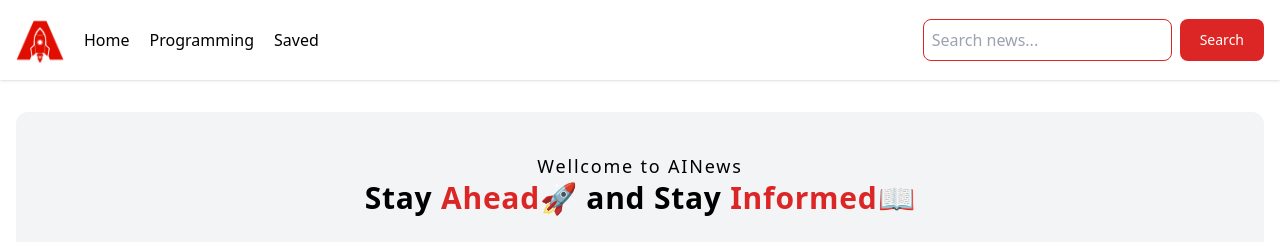
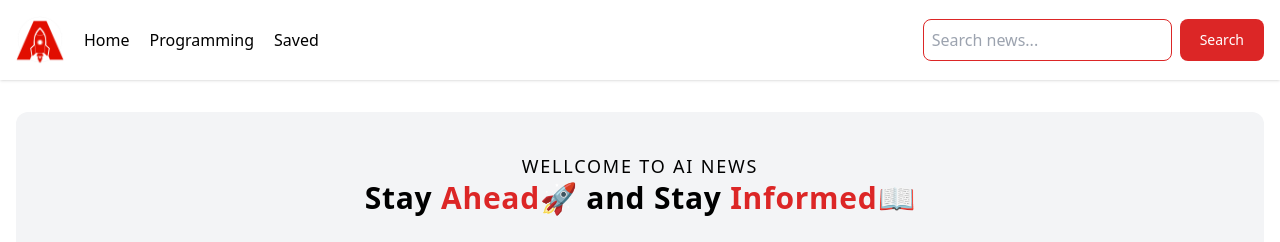
Before and after one commit to yeremiapotu/final-project, a React (Vite) app: page / in a window 1280 px wide. Shown: the top 242 px of the page. Built offline with nearby package versions, Linux system fonts and the light colour scheme; no server answers.

Commit message:
Modify Banner Component

```diff
--- a/src/components/Banner.jsx
+++ b/src/components/Banner.jsx
@@ -1,7 +1,7 @@
 const Banner = () => {
   return (
     <div className="bg-gray-100 mt-8 py-10 text-center rounded-xl">
-      <h1 className="text-lg tracking-widest">Wellcome to AINews</h1>
+      <h1 className="text-lg tracking-widest">WELLCOME TO AI NEWS</h1>
       <h1 className="text-3xl font-bold tracking-wide">
         Stay <span className="text-red-600">Ahead</span>🚀 and Stay <span className="text-red-600">Informed</span>📖
       </h1>
```
